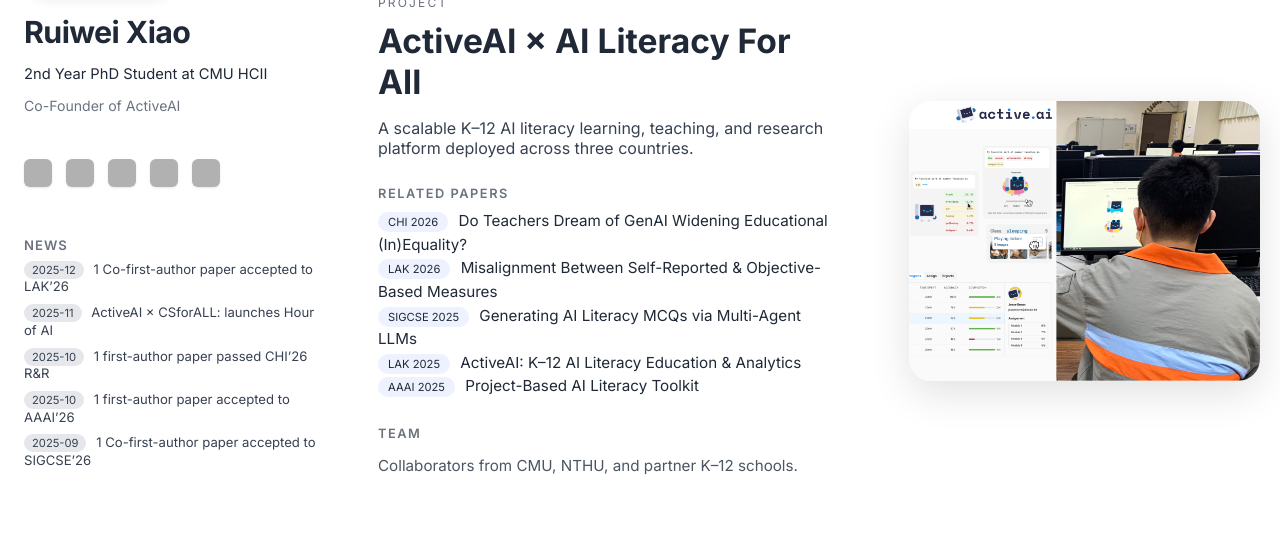
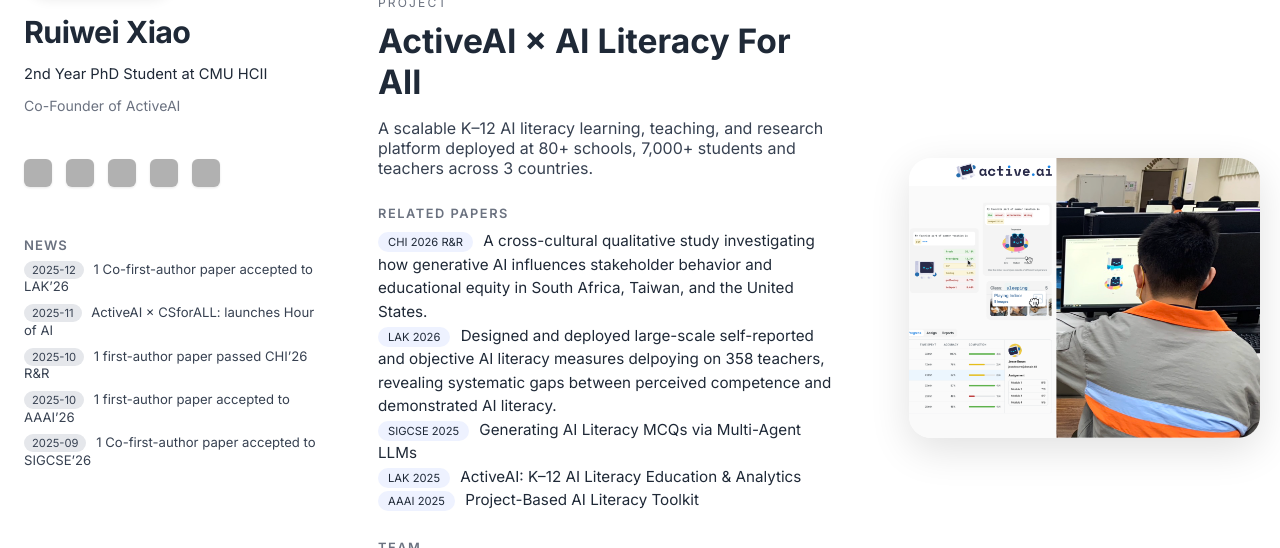
Before and after one commit to ruiwei-xiao/ruiwei-xiao.github.io, a Jekyll site: the page built from index.md, in a window 1280 px wide and 900 px high, cut to the strip 352-900 px from the top of the window. Built offline with Jekyll 4.4.1, drawn with Linux system fonts in a browser that asks for light colours; grey boxes are pictures that could not be loaded.

Commit message:
Update index.md

```diff
--- a/index.md
+++ b/index.md
@@ -9,7 +9,7 @@
 </header>
 
 <section id="about" class="about-section">
-  I'm a 2nd Year PhD Student in the Human-Computer Interaction Institute (HCII) at Carnegie Mellon University, advised by Professor <a href="https://dev.stamper.org/">John Stamper</a>. I am also the co-founder of <a href="https://www.active-ai.io/">ActiveAI</a>. My research focuses on <a href="">AI in Education</a> and <a href="">AI Literacy</a> using quantitative (e.g., A/B testing, statistical analysis) and qualitative methods (e.g., thematic coding), currently centered on two cross-cultural, multi-institutional projects:
+  I'm a 2nd Year PhD Student in the Human-Computer Interaction Institute (HCII) at Carnegie Mellon University, advised by Professor <a href="https://dev.stamper.org/">John Stamper</a>. I am also the co-founder of <a href="https://www.active-ai.io/">ActiveAI</a>. My research focuses on <a href="https://scholar.google.com/citations?view_op=search_authors&hl=en&mauthors=label:ai_in_education">AI in Education</a> and <a href="https://scholar.google.com/citations?view_op=search_authors&hl=en&mauthors=label:ai_literacy">AI Literacy</a> using quantitative (e.g., A/B testing, statistical analysis) and qualitative methods (e.g., thematic coding), currently centered on two cross-cultural, multi-institutional projects:
 </section>
 
 
@@ -27,14 +27,14 @@
     <h1 class="project-title">ActiveAI × AI Literacy For All</h1>
 
     <p class="project-desc">
-      A scalable K–12 AI literacy learning, teaching, and research platform deployed across three countries.
+      A scalable K–12 AI literacy learning, teaching, and research platform deployed at 80+ schools, 7,000+ students and teachers across 3 countries.
     </p>
 
     <div class="project-section-title">Related Papers</div>
     <div class="related-papers">
-      <span class="paper-pill">CHI 2026</span> Do Teachers Dream of GenAI Widening Educational (In)Equality?
+      <span class="paper-pill">CHI 2026 R&R</span> A cross-cultural qualitative study investigating how generative AI influences stakeholder behavior and educational equity in South Africa, Taiwan, and the United States.
       <br>
-      <span class="paper-pill">LAK 2026</span> Misalignment Between Self-Reported & Objective-Based Measures
+      <span class="paper-pill">LAK 2026</span> Designed and deployed large-scale self-reported and objective AI literacy measures delpoying on 358 teachers, revealing systematic gaps between perceived competence and demonstrated AI literacy.
       <br>
       <span class="paper-pill">SIGCSE 2025</span> Generating AI Literacy MCQs via Multi-Agent LLMs
       <br>
```
